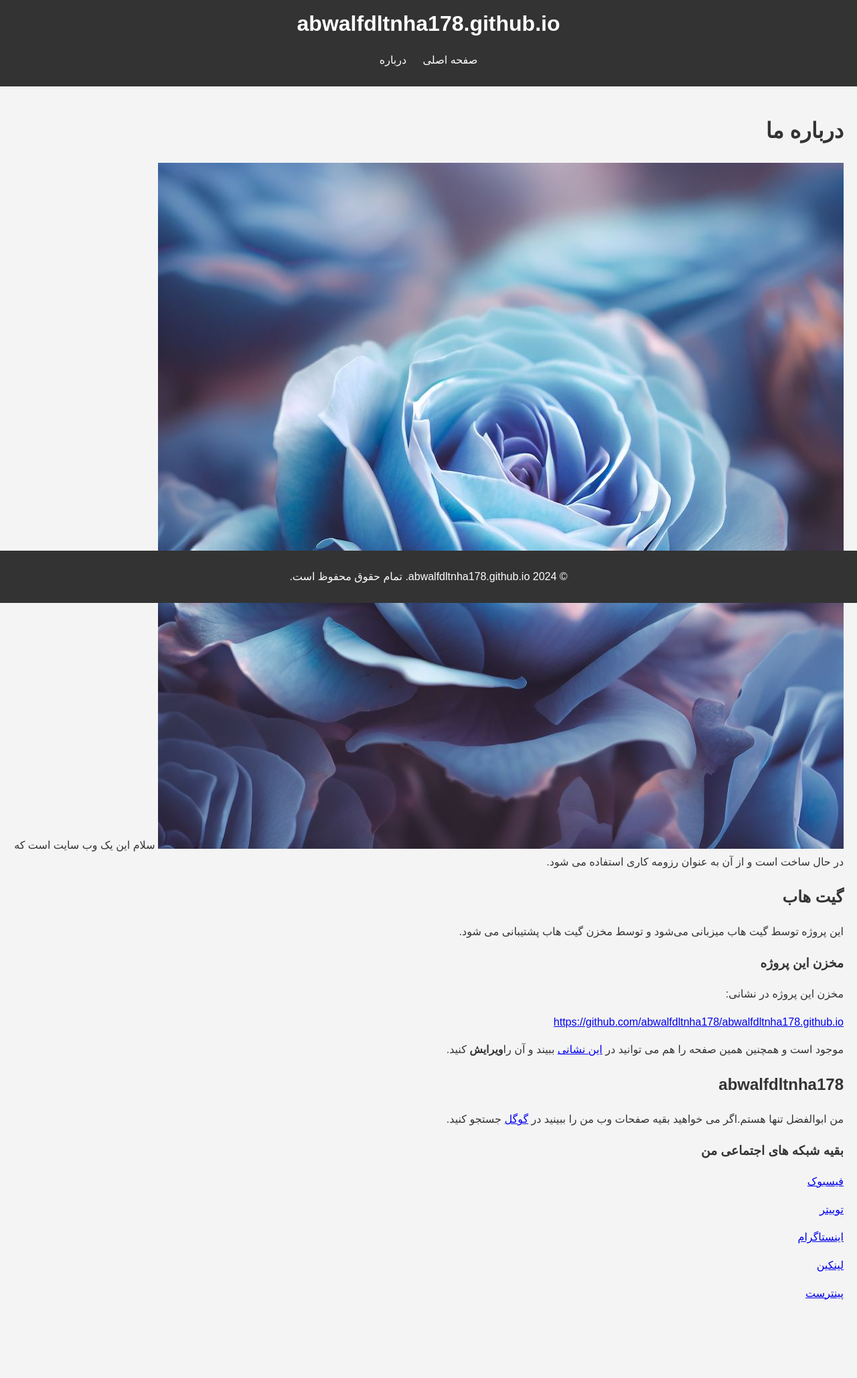
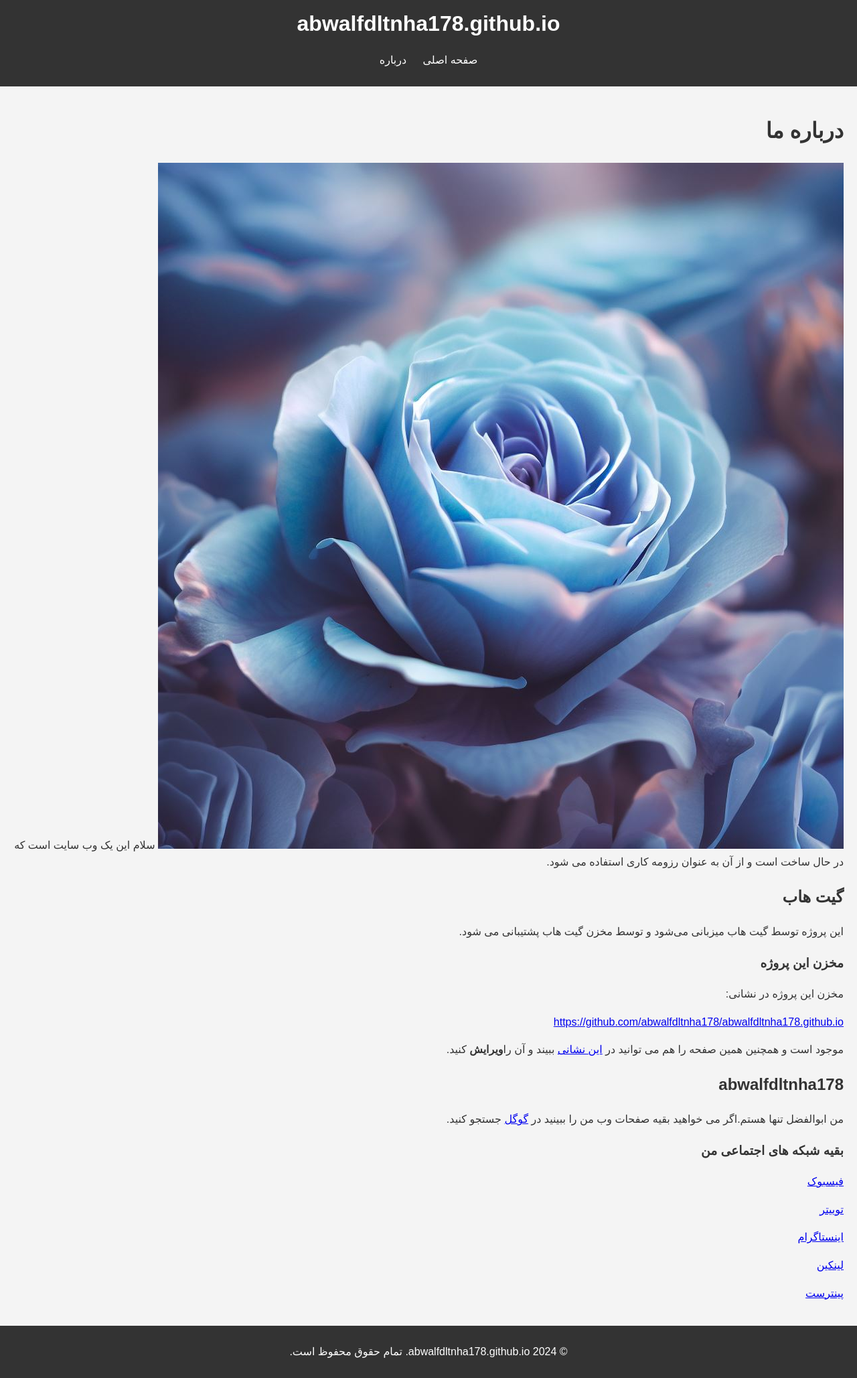
Before and after one commit to abwalfdltnha178/abwalfdltnha178.github.io, a Jekyll site: the page built from about.md, in a window 1280 px wide. Shown: the whole page at 67% size. Built offline with Jekyll 4.4.1, drawn with Linux system fonts in a browser that asks for light colours; our own code applies the rules of GitHub Pages for plain Markdown files; before the commit the page ends 1979 px from its top, so only the background shows below that.

Commit message:
Update style.css
اصلاح فوتتر و اندازه تصاویر

Signed-off-by: ابوالفضل تنها <82462095+abwalfdltnha178@users.noreply.github.com>

```diff
--- a/assets/css/style.css
+++ b/assets/css/style.css
@@ -40,14 +40,13 @@ nav ul li a {
 main {
     padding: 20px;
 }
-
+img {with:100%}
 /* Footer styles */
 footer {
     background: #333;
     color: #fff;
     text-align: center;
     padding: 10px 0;
-    position: absolute;
     bottom: 0;
     width: 100%;
 }
```
